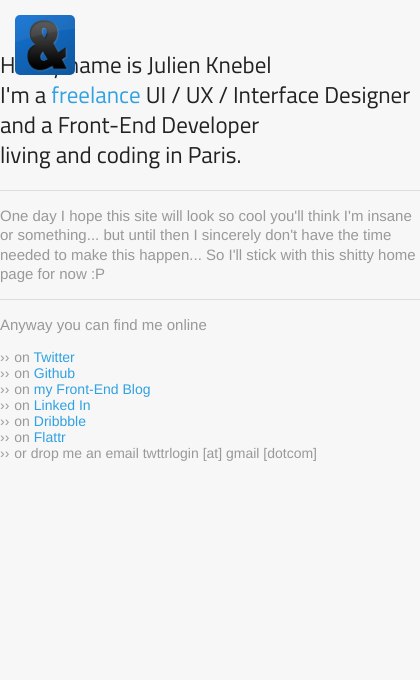
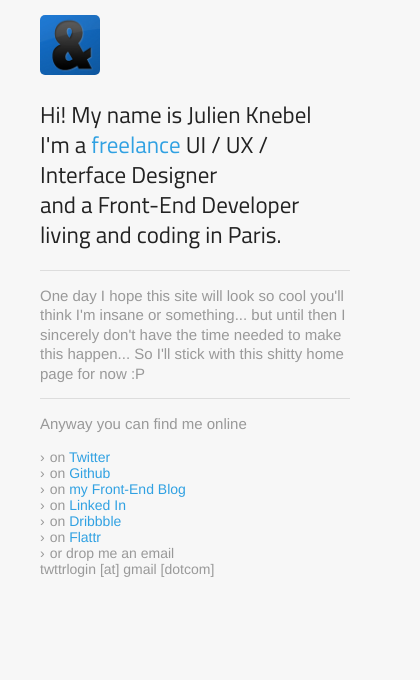
Before and after one commit to jkneb/julienknebel.com, a plain HTML site: page index.html in a window 390 px wide. Shown: the whole page, 420 px wide, since content can reach past the window. Drawn offline with Linux system fonts and the light colour scheme.

Commit message:
better responsive stuff

```diff
--- a/index.html
+++ b/index.html
@@ -4,14 +4,15 @@
     <meta charset="utf-8">
     <title>Julien Knebel - UI UX Interface Designer - Front-End Developer - Freelance</title>
     <meta name="author" content="jkneb">
+    <meta name="viewport" content="initial-scale=1">
     <link rel="stylesheet" href="http://fonts.googleapis.com/css?family=Titillium+Web">
     <link rel="stylesheet" href="css/style.css">
 </head>
 <body>
-
+<div class="main">
     <img src="images/logo.jpg">
 
-    <h1>Hi! My name is Julien Knebel <br>I'm a <span class="imp">freelance</span> UI / UX / Interface Designer <br>and a Front-End Developer <br>living and coding in Paris.</h1>
+    <h1>Hi! My name is Julien&nbsp;Knebel <br>I'm a <span class="imp">freelance</span> UI / UX / Interface&nbsp;Designer <br>and a Front-End&nbsp;Developer <br>living and coding in&nbsp;Paris.</h1>
 
     <hr>
 
@@ -31,6 +32,7 @@
         <li>on <a href="https://flattr.com/profile/jkneb">Flattr</a></li>
         <li>or drop me an email twttrlogin&nbsp;[at]&nbsp;gmail&nbsp;[dotcom]</li>
     </ul>
+</div>
 
     <script type="text/javascript">
         var _gaq = _gaq || [];
--- a/scss/style.scss
+++ b/scss/style.scss
@@ -12,8 +12,9 @@
 body {
     overflow-y:scroll; font:75% Helvetica, Arial, sans-serif;
     background-color:$backgroundColor; font-size:14px;
-    width:420px; margin:0 auto; color:#999;
+    width:420px; margin:0 auto; color:#999; padding:50px 40px;
 }
+.main { padding-bottom:100px; }
 
 h1 {
     font-family:'Titillium Web', Arial, sans-serif;
@@ -30,5 +31,11 @@
 
 ul { text-align:left; margin:0 auto; list-style:none; padding:0; }
 li {
-    &:before { content:'››'; display:inline-block; margin-right:5px; }
+    &:before { content:'›'; display:inline-block; margin-right:5px; }
 }
+
+
+@media (max-width: 600px) {
+    body { width:auto; }
+    img[src*="logo"] { top:15px; left:40px; position:absolute; }
+}
```
Also changed, not shown: css/style.css.
